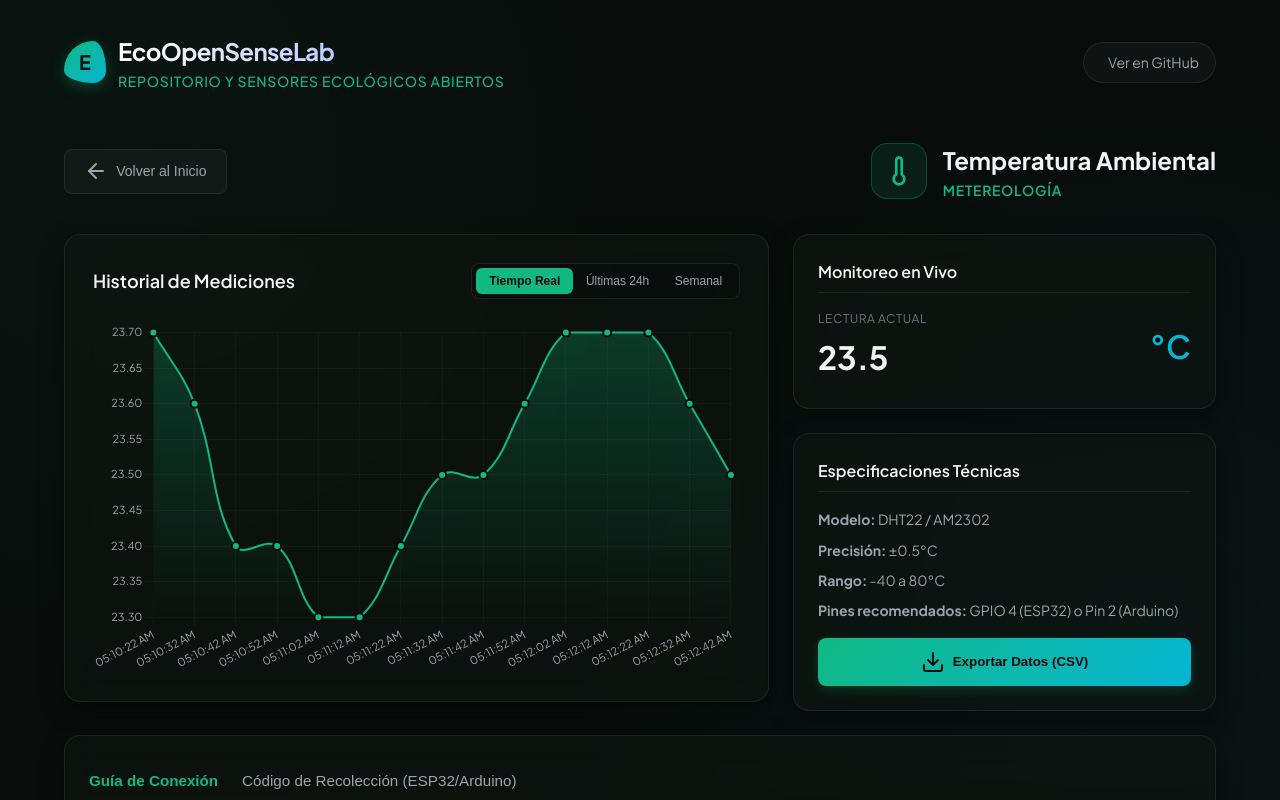
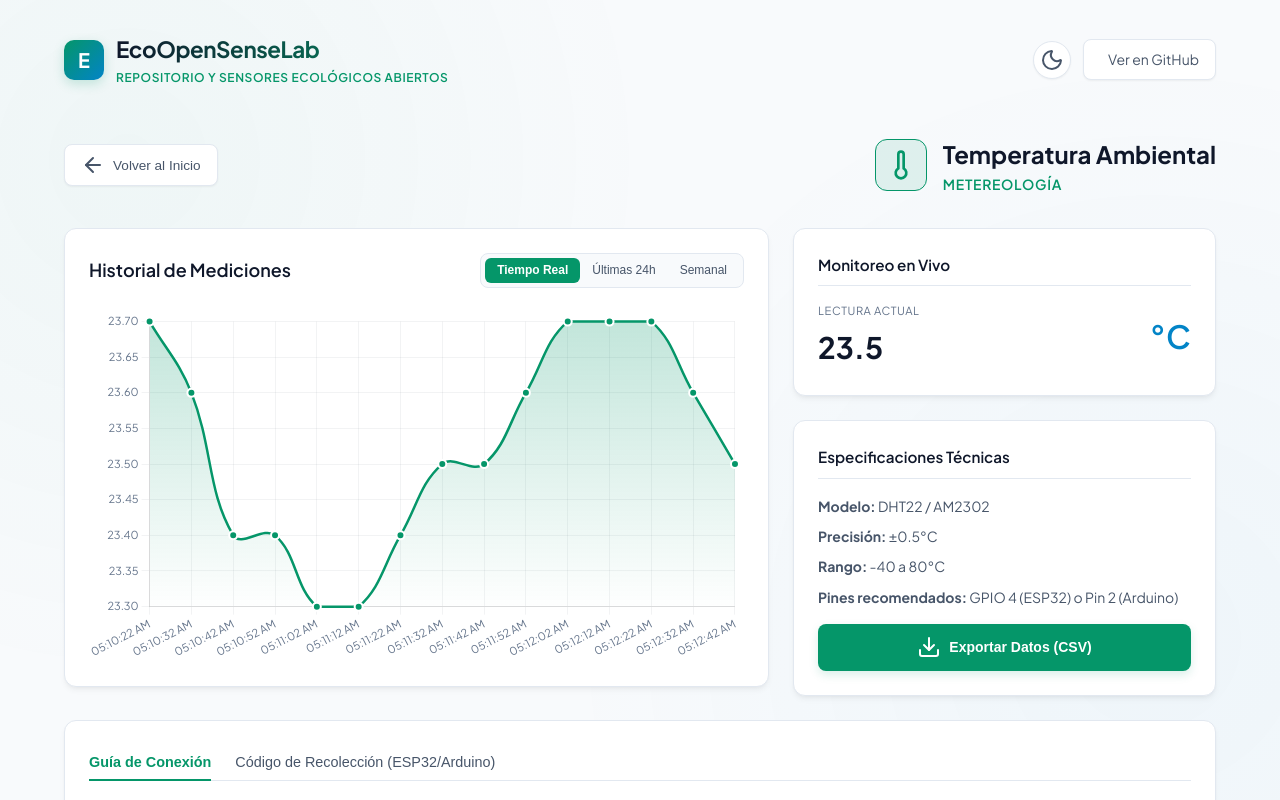
Before and after one commit to chechenque/EcoOpenSenseLab, a plain HTML site: page index.html in a window 1280 px wide. Both pictures are taken after a click on the element 346 px from the left and 741 px from the top of the page. Shown: the top 800 px of the page. Drawn offline with nearby package versions, Linux system fonts and the light colour scheme.

Commit message:
Actualizacion Con nuevos estilos

```diff
--- a/app.js
+++ b/app.js
@@ -31,6 +31,7 @@ const toastMessage = document.getElementById('toastMessage');
 
 // --- INICIALIZACIÓN ---
 document.addEventListener('DOMContentLoaded', () => {
+  initTheme();
   renderHomeGrid();
   startHomeLiveUpdates();
   setupEventListeners();
@@ -390,4 +391,44 @@ function setupEventListeners() {
 
   // Exportar datos
   exportCsvBtn.addEventListener('click', exportDataToCsv);
+
+  // Alternar tema
+  const themeToggleBtn = document.getElementById('themeToggleBtn');
+  if (themeToggleBtn) {
+    themeToggleBtn.addEventListener('click', toggleTheme);
+  }
 }
+
+// --- SOPORTE DE TEMAS (CLARO Y OSCURO) ---
+
+function initTheme() {
+  const savedTheme = localStorage.getItem('theme') || 'light';
+  document.documentElement.setAttribute('data-theme', savedTheme);
+  updateThemeIcon(savedTheme);
+}
+
+function toggleTheme() {
+  const currentTheme = document.documentElement.getAttribute('data-theme') || 'light';
+  const newTheme = currentTheme === 'light' ? 'dark' : 'light';
+
+  document.documentElement.setAttribute('data-theme', newTheme);
+  localStorage.setItem('theme', newTheme);
+  updateThemeIcon(newTheme);
+
+  // Si hay un gráfico activo, debemos redibujarlo con las variables de color del nuevo tema
+  if (activeSensor && detailDataBuffer.length) {
+    initChart('sensorChart', activeSensor.name, detailDataBuffer, activeSensor.unit);
+  }
+}
+
+function updateThemeIcon(theme) {
+  const sunIcon = document.querySelector('.sun-icon');
+  const moonIcon = document.querySelector('.moon-icon');
+  if (theme === 'dark') {
+    if (sunIcon) sunIcon.style.display = 'block';
+    if (moonIcon) moonIcon.style.display = 'none';
+  } else {
+    if (sunIcon) sunIcon.style.display = 'none';
+    if (moonIcon) moonIcon.style.display = 'block';
+  }
+}
--- a/index.html
+++ b/index.html
@@ -23,10 +23,16 @@
           <p>Repositorio y Sensores Ecológicos Abiertos</p>
         </div>
       </div>
-      <a href="https://github.com/chechenque/EcoOpenSenseLab" target="_blank" class="github-badge" id="githubLink">
-        <i data-lucide="github"></i>
-        <span>Ver en GitHub</span>
-      </a>
+      <div style="display: flex; align-items: center; gap: 0.75rem;">
+        <button class="theme-toggle-btn" id="themeToggleBtn" aria-label="Cambiar tema">
+          <i data-lucide="sun" class="sun-icon"></i>
+          <i data-lucide="moon" class="moon-icon"></i>
+        </button>
+        <a href="https://github.com/chechenque/EcoOpenSenseLab" target="_blank" class="github-badge" id="githubLink">
+          <i data-lucide="github"></i>
+          <span>Ver en GitHub</span>
+        </a>
+      </div>
     </header>
 
     <!-- VISTA PRINCIPAL (HOME) -->
--- a/js/chartHelper.js
+++ b/js/chartHelper.js
@@ -22,10 +22,19 @@ export function initChart(canvasId, label, dataPoints, unit) {
   const labels = dataPoints.map(p => p.timestamp);
   const values = dataPoints.map(p => p.value);
 
+  // Obtener variables de colores de CSS dinámicamente
+  const computedStyle = getComputedStyle(document.documentElement);
+  const gridColor = computedStyle.getPropertyValue('--chart-grid').trim() || 'rgba(0, 0, 0, 0.05)';
+  const ticksColor = computedStyle.getPropertyValue('--chart-ticks').trim() || '#64748b';
+  const tooltipBg = computedStyle.getPropertyValue('--tooltip-bg').trim() || '#0f172a';
+  const tooltipBorder = computedStyle.getPropertyValue('--tooltip-border').trim() || 'rgba(16, 185, 129, 0.2)';
+  const accentPrimary = computedStyle.getPropertyValue('--accent-primary').trim() || '#059669';
+  const textPrimary = computedStyle.getPropertyValue('--text-primary').trim() || '#0f172a';
+
   // Crear degradado elegante para el área bajo la curva
   const gradient = ctx.createLinearGradient(0, 0, 0, 300);
-  gradient.addColorStop(0, 'rgba(16, 185, 129, 0.25)');
-  gradient.addColorStop(1, 'rgba(16, 185, 129, 0.0)');
+  gradient.addColorStop(0, accentPrimary + '40'); // ~25% de opacidad
+  gradient.addColorStop(1, accentPrimary + '00'); // 0% de opacidad
 
   // Configuración de Chart.js
   chartInstance = new Chart(ctx, {
@@ -35,18 +44,18 @@ export function initChart(canvasId, label, dataPoints, unit) {
       datasets: [{
         label: label,
         data: values,
-        borderColor: '#10b981',
-        borderWidth: 2,
+        borderColor: accentPrimary,
+        borderWidth: 2.5,
         backgroundColor: gradient,
         fill: true,
         tension: 0.4, // Suaviza la línea
-        pointBackgroundColor: '#10b981',
-        pointBorderColor: '#080c0a',
+        pointBackgroundColor: accentPrimary,
+        pointBorderColor: computedStyle.getPropertyValue('--bg-surface').trim() || '#ffffff',
         pointBorderWidth: 2,
         pointRadius: 4,
         pointHoverRadius: 6,
-        pointHoverBackgroundColor: '#34d399',
-        pointHoverBorderColor: '#080c0a',
+        pointHoverBackgroundColor: accentPrimary,
+        pointHoverBorderColor: computedStyle.getPropertyValue('--bg-surface').trim() || '#ffffff',
         pointHoverBorderWidth: 2
       }]
     },
@@ -58,20 +67,20 @@ export function initChart(canvasId, label, dataPoints, unit) {
           display: false
         },
         tooltip: {
-          backgroundColor: 'rgba(14, 22, 17, 0.95)',
-          titleColor: '#9ca3af',
+          backgroundColor: tooltipBg,
+          titleColor: ticksColor,
           titleFont: {
             family: 'Plus Jakarta Sans',
             size: 11,
             weight: 'normal'
           },
-          bodyColor: '#f3f4f6',
+          bodyColor: computedStyle.getPropertyValue('--text-primary').trim() || '#ffffff',
           bodyFont: {
             family: 'Plus Jakarta Sans',
             size: 14,
             weight: 'bold'
           },
-          borderColor: 'rgba(16, 185, 129, 0.25)',
+          borderColor: tooltipBorder,
           borderWidth: 1,
           padding: 12,
           cornerRadius: 8,
@@ -86,11 +95,11 @@ export function initChart(canvasId, label, dataPoints, unit) {
       scales: {
         x: {
           grid: {
-            color: 'rgba(255, 255, 255, 0.03)',
+            color: gridColor,
             drawBorder: false
           },
           ticks: {
-            color: '#9ca3af',
+            color: ticksColor,
             font: {
               family: 'Plus Jakarta Sans',
               size: 11
@@ -99,11 +108,11 @@ export function initChart(canvasId, label, dataPoints, unit) {
         },
         y: {
           grid: {
-            color: 'rgba(255, 255, 255, 0.04)',
+            color: gridColor,
             drawBorder: false
           },
           ticks: {
-            color: '#9ca3af',
+            color: ticksColor,
             font: {
               family: 'Plus Jakarta Sans',
               size: 11
--- a/style.css
+++ b/style.css
@@ -1,11 +1,51 @@
 @import url('https://fonts.googleapis.com/css2?family=Plus+Jakarta+Sans:wght@300;400;500;600;700&display=swap');
 
 :root {
+  /* --- TEMA CLARO (CIENTÍFICO FORMAL) --- */
+  --bg-dark: #f8fafc;              /* Slate 50 */
+  --bg-surface: #ffffff;
+  --bg-surface-hover: #f1f5f9;     /* Slate 100 */
+  --border-light: #e2e8f0;         /* Slate 200 */
+  --border-active: #059669;        /* Emerald 600 */
+  --backdrop-filter: none;
+
+  --accent-primary: #059669;       /* Emerald 600 */
+  --accent-primary-rgb: 5, 150, 105;
+  --accent-secondary: #0284c7;     /* Sky 600 */
+  --accent-secondary-rgb: 2, 132, 199;
+  --accent-warning: #d97706;       /* Amber 600 */
+  --accent-error: #dc2626;         /* Red 600 */
+
+  --text-primary: #0f172a;         /* Slate 900 */
+  --text-secondary: #475569;       /* Slate 600 */
+  --text-muted: #64748b;           /* Slate 500 */
+
+  --shadow-sm: 0 1px 2px 0 rgba(0, 0, 0, 0.05);
+  --shadow-md: 0 4px 6px -1px rgba(0, 0, 0, 0.05), 0 2px 4px -2px rgba(0, 0, 0, 0.05);
+  --shadow-lg: 0 10px 15px -3px rgba(0, 0, 0, 0.05), 0 4px 6px -4px rgba(0, 0, 0, 0.05);
+
+  --transition-fast: 0.2s cubic-bezier(0.4, 0, 0.2, 1);
+  --transition-normal: 0.3s cubic-bezier(0.4, 0, 0.2, 1);
+
+  --radius-sm: 8px;
+  --radius-md: 12px;
+  --radius-lg: 20px;
+
+  /* Variables específicas de gráficos */
+  --chart-grid: rgba(15, 23, 42, 0.05);
+  --chart-ticks: #64748b;
+  --tooltip-bg: #0f172a;
+  --tooltip-border: rgba(5, 150, 105, 0.2);
+}
+
+[data-theme="dark"] {
+  /* --- TEMA OSCURO (GLASSMORPHIC ECO-TECH) --- */
   --bg-dark: #080c0a;
   --bg-surface: rgba(14, 22, 17, 0.6);
   --bg-surface-hover: rgba(22, 35, 27, 0.8);
   --border-light: rgba(255, 255, 255, 0.08);
   --border-active: rgba(16, 185, 129, 0.3);
+  --backdrop-filter: blur(16px);
 
   --accent-primary: #10b981;       /* Emerald */
   --accent-primary-rgb: 16, 185, 129;
@@ -22,12 +62,10 @@
   --shadow-md: 0 8px 24px rgba(0, 0, 0, 0.4);
   --shadow-lg: 0 16px 40px rgba(0, 0, 0, 0.6);
 
-  --transition-fast: 0.2s cubic-bezier(0.4, 0, 0.2, 1);
-  --transition-normal: 0.3s cubic-bezier(0.4, 0, 0.2, 1);
-
-  --radius-sm: 8px;
-  --radius-md: 16px;
-  --radius-lg: 24px;
+  --chart-grid: rgba(255, 255, 255, 0.03);
+  --chart-ticks: #9ca3af;
+  --tooltip-bg: rgba(14, 22, 17, 0.95);
+  --tooltip-border: rgba(16, 185, 129, 0.25);
 }
 
 * {
@@ -40,13 +78,20 @@ body {
   font-family: 'Plus Jakarta Sans', -apple-system, BlinkMacSystemFont, "Segoe UI", Roboto, Helvetica, Arial, sans-serif;
   background-color: var(--bg-dark);
   background-image:
-    radial-gradient(circle at 10% 20%, rgba(16, 185, 129, 0.05) 0%, transparent 40%),
-    radial-gradient(circle at 90% 80%, rgba(6, 182, 212, 0.05) 0%, transparent 45%);
+    radial-gradient(circle at 10% 20%, rgba(5, 150, 105, 0.04) 0%, transparent 40%),
+    radial-gradient(circle at 90% 80%, rgba(2, 132, 199, 0.04) 0%, transparent 45%);
   background-attachment: fixed;
   color: var(--text-primary);
   min-height: 100vh;
   line-height: 1.6;
   overflow-x: hidden;
+  transition: background-color var(--transition-normal), color var(--transition-normal);
+}
+
+[data-theme="dark"] body {
+  background-image:
+    radial-gradient(circle at 10% 20%, rgba(16, 185, 129, 0.05) 0%, transparent 40%),
+    radial-gradient(circle at 90% 80%, rgba(6, 182, 212, 0.05) 0%, transparent 45%);
 }
 
 /* Scrollbar styling */
@@ -68,11 +113,11 @@ body {
   background: var(--accent-primary);
 }
 
-/* Glassmorphism card utility */
+/* Glassmorphism/Flat card utility */
 .glass-card {
   background: var(--bg-surface);
-  backdrop-filter: blur(16px);
-  -webkit-backdrop-filter: blur(16px);
+  backdrop-filter: var(--backdrop-filter);
+  -webkit-backdrop-filter: var(--backdrop-filter);
   border: 1px solid var(--border-light);
   border-radius: var(--radius-md);
   box-shadow: var(--shadow-md);
@@ -82,7 +127,7 @@ body {
 .glass-card:hover {
   border-color: var(--border-active);
   background: var(--bg-surface-hover);
-  box-shadow: var(--shadow-lg), 0 0 20px rgba(16, 185, 129, 0.1);
+  box-shadow: var(--shadow-lg), 0 4px 20px rgba(var(--accent-primary-rgb), 0.08);
 }
 
 /* Typography & Layout */
@@ -109,39 +154,70 @@ header {
 
 .logo-icon {
   background: linear-gradient(135deg, var(--accent-primary), var(--accent-secondary));
-  width: 42px;
-  height: 42px;
-  border-radius: 30% 70% 70% 30% / 30% 30% 70% 70%;
+  width: 40px;
+  height: 40px;
+  border-radius: 10px;
   display: flex;
   align-items: center;
   justify-content: center;
-  color: var(--bg-dark);
+  color: #ffffff;
   font-weight: bold;
   font-size: 1.25rem;
-  box-shadow: 0 4px 15px rgba(16, 185, 129, 0.3);
-  animation: logo-morph 8s ease-in-out infinite alternate;
-}
-
-@keyframes logo-morph {
-  0% { border-radius: 30% 70% 70% 30% / 30% 30% 70% 70%; }
-  100% { border-radius: 70% 30% 30% 70% / 70% 70% 30% 30%; }
+  box-shadow: 0 4px 12px rgba(var(--accent-primary-rgb), 0.2);
 }
 
 .logo-text h1 {
-  font-size: 1.5rem;
+  font-size: 1.4rem;
   font-weight: 700;
-  letter-spacing: -0.025em;
-  background: linear-gradient(to right, #ffffff, #c7d2fe, var(--accent-secondary));
+  letter-spacing: -0.02em;
+  background: linear-gradient(to right, var(--text-primary), var(--accent-primary));
   -webkit-background-clip: text;
   -webkit-text-fill-color: transparent;
 }
 
 .logo-text p {
-  font-size: 0.875rem;
+  font-size: 0.75rem;
   color: var(--accent-primary);
-  font-weight: 500;
+  font-weight: 600;
   letter-spacing: 0.05em;
   text-transform: uppercase;
+}
+
+/* Theme Toggle Button */
+.theme-toggle-btn {
+  background: var(--bg-surface);
+  border: 1px solid var(--border-light);
+  color: var(--text-secondary);
+  width: 38px;
+  height: 38px;
+  border-radius: 50%;
+  display: flex;
+  align-items: center;
+  justify-content: center;
+  cursor: pointer;
+  box-shadow: var(--shadow-sm);
+  transition: all var(--transition-fast);
+}
+
+.theme-toggle-btn:hover {
+  background: var(--bg-surface-hover);
+  color: var(--text-primary);
+  border-color: var(--accent-primary);
+  transform: scale(1.05);
+}
+
+.theme-toggle-btn .sun-icon {
+  display: none;
+}
+.theme-toggle-btn .moon-icon {
+  display: block;
+}
+
+[data-theme="dark"] .theme-toggle-btn .sun-icon {
+  display: block;
+}
+[data-theme="dark"] .theme-toggle-btn .moon-icon {
+  display: none;
 }
 
 .github-badge {
@@ -149,17 +225,18 @@ header {
   align-items: center;
   gap: 0.5rem;
   padding: 0.5rem 1rem;
-  border-radius: 50px;
-  background: rgba(255, 255, 255, 0.03);
+  border-radius: 8px;
+  background: var(--bg-surface);
   border: 1px solid var(--border-light);
   color: var(--text-secondary);
   text-decoration: none;
   font-size: 0.875rem;
+  box-shadow: var(--shadow-sm);
   transition: all var(--transition-fast);
 }
 
 .github-badge:hover {
-  background: rgba(255, 255, 255, 0.08);
+  background: var(--bg-surface-hover);
   color: var(--text-primary);
   border-color: var(--text-secondary);
 }
@@ -184,7 +261,7 @@ header {
 }
 
 .framework-intro h2 {
-  font-size: 1.75rem;
+  font-size: 1.6rem;
   font-weight: 700;
   margin-bottom: 0.75rem;
   color: var(--text-primary);
@@ -198,46 +275,46 @@ header {
 
 .stages-grid {
   display: grid;
-  grid-template-columns: repeat(auto-fit, minmax(150px, 1fr));
+  grid-template-columns: repeat(auto-fit, minmax(140px, 1fr));
   gap: 1rem;
 }
 
 .stage-card {
-  padding: 1.25rem;
+  padding: 1.25rem 1rem;
   text-align: center;
   border-radius: var(--radius-md);
-  background: rgba(255, 255, 255, 0.02);
-  border: 1px solid rgba(255, 255, 255, 0.04);
+  background: var(--bg-dark);
+  border: 1px solid var(--border-light);
   transition: all var(--transition-normal);
 }
 
 .stage-card:hover {
-  background: rgba(16, 185, 129, 0.04);
-  border-color: rgba(16, 185, 129, 0.15);
+  background: var(--bg-surface-hover);
+  border-color: var(--accent-primary);
   transform: translateY(-2px);
 }
 
 .stage-icon {
-  width: 36px;
-  height: 36px;
+  width: 34px;
+  height: 34px;
   margin: 0 auto 0.75rem;
   display: flex;
   align-items: center;
   justify-content: center;
   border-radius: 50%;
-  background: rgba(16, 185, 129, 0.1);
+  background: rgba(var(--accent-primary-rgb), 0.1);
   color: var(--accent-primary);
 }
 
 .stage-card h3 {
-  font-size: 0.95rem;
+  font-size: 0.875rem;
   font-weight: 600;
   color: var(--text-primary);
 }
 
 /* Sensors Grid / Home View */
 .section-title {
-  font-size: 1.25rem;
+  font-size: 1.2rem;
   font-weight: 600;
   margin-bottom: 1.5rem;
   display: flex;
@@ -256,7 +333,7 @@ header {
 }
 
 .sensor-card {
-  padding: 1.75rem;
+  padding: 1.5rem;
   cursor: pointer;
   position: relative;
   display: flex;
@@ -273,41 +350,41 @@ header {
 }
 
 .sensor-icon-wrapper {
-  width: 48px;
-  height: 48px;
-  border-radius: 12px;
-  background: rgba(16, 185, 129, 0.08);
+  width: 44px;
+  height: 44px;
+  border-radius: 10px;
+  background: rgba(var(--accent-primary-rgb), 0.08);
   display: flex;
   align-items: center;
   justify-content: center;
   color: var(--accent-primary);
-  border: 1px solid rgba(16, 185, 129, 0.15);
+  border: 1px solid rgba(var(--accent-primary-rgb), 0.15);
   transition: all var(--transition-normal);
 }
 
 .sensor-card:hover .sensor-icon-wrapper {
   background: var(--accent-primary);
-  color: var(--bg-dark);
-  box-shadow: 0 4px 12px rgba(16, 185, 129, 0.3);
+  color: #ffffff;
+  box-shadow: 0 4px 12px rgba(var(--accent-primary-rgb), 0.3);
 }
 
 .sensor-badge {
-  font-size: 0.75rem;
+  font-size: 0.7rem;
   padding: 0.25rem 0.6rem;
-  border-radius: 50px;
-  background: rgba(255, 255, 255, 0.05);
+  border-radius: 6px;
+  background: var(--bg-dark);
   color: var(--text-secondary);
-  border: 1px solid rgba(255, 255, 255, 0.08);
+  border: 1px solid var(--border-light);
 }
 
 .sensor-meta h2 {
-  font-size: 1.25rem;
+  font-size: 1.15rem;
   font-weight: 600;
   margin-bottom: 0.5rem;
 }
 
 .sensor-meta p {
-  font-size: 0.875rem;
+  font-size: 0.85rem;
   color: var(--text-secondary);
   margin-bottom: 1.5rem;
   min-height: 40px;
@@ -321,7 +398,7 @@ header {
 }
 
 .sensor-value {
-  font-size: 2.25rem;
+  font-size: 2rem;
   font-weight: 700;
   color: var(--text-primary);
   font-variant-numeric: tabular-nums;
@@ -329,7 +406,7 @@ header {
 }
 
 .sensor-unit {
-  font-size: 1rem;
+  font-size: 0.95rem;
   color: var(--accent-secondary);
   font-weight: 600;
 }
@@ -337,28 +414,28 @@ header {
 /* Activity dot */
 .activity-dot {
   position: absolute;
-  top: 1.75rem;
-  right: 1.75rem;
+  top: 1.5rem;
+  right: 1.5rem;
   width: 8px;
   height: 8px;
   border-radius: 50%;
   background-color: var(--accent-primary);
-  box-shadow: 0 0 0 0 rgba(16, 185, 129, 0.7);
+  box-shadow: 0 0 0 0 rgba(var(--accent-primary-rgb), 0.7);
   animation: pulse-dot 2s infinite;
 }
 
 @keyframes pulse-dot {
   0% {
     transform: scale(0.95);
-    box-shadow: 0 0 0 0 rgba(16, 185, 129, 0.7);
+    box-shadow: 0 0 0 0 rgba(var(--accent-primary-rgb), 0.7);
   }
   70% {
     transform: scale(1);
-    box-shadow: 0 0 0 8px rgba(16, 185, 129, 0);
+    box-shadow: 0 0 0 8px rgba(var(--accent-primary-rgb), 0);
   }
   100% {
     transform: scale(0.95);
-    box-shadow: 0 0 0 0 rgba(16, 185, 129, 0);
+    box-shadow: 0 0 0 0 rgba(var(--accent-primary-rgb), 0);
   }
 }
 
@@ -386,22 +463,23 @@ header {
   display: flex;
   align-items: center;
   gap: 0.5rem;
-  background: rgba(255, 255, 255, 0.03);
+  background: var(--bg-surface);
   border: 1px solid var(--border-light);
   color: var(--text-secondary);
-  padding: 0.6rem 1.2rem;
+  padding: 0.5rem 1rem;
   border-radius: var(--radius-sm);
   cursor: pointer;
   font-weight: 500;
-  font-size: 0.875rem;
+  font-size: 0.85rem;
+  box-shadow: var(--shadow-sm);
   transition: all var(--transition-fast);
 }
 
 .back-btn:hover {
-  background: rgba(255, 255, 255, 0.08);
+  background: var(--bg-surface-hover);
   color: var(--text-primary);
   border-color: var(--text-secondary);
-  transform: translateX(-4px);
+  transform: translateX(-3px);
 }
 
 .detail-title-block {
@@ -411,10 +489,10 @@ header {
 }
 
 .detail-icon-wrapper {
-  width: 56px;
-  height: 56px;
+  width: 52px;
+  height: 52px;
   border-radius: var(--radius-md);
-  background: rgba(16, 185, 129, 0.1);
+  background: rgba(var(--accent-primary-rgb), 0.1);
   display: flex;
   align-items: center;
   justify-content: center;
@@ -436,7 +514,7 @@ header {
 }
 
 .chart-section {
-  padding: 1.75rem;
+  padding: 1.5rem;
 }
 
 .chart-header {
@@ -450,7 +528,7 @@ header {
 
 .timeframe-selector {
   display: flex;
-  background: rgba(0, 0, 0, 0.2);
+  background: var(--bg-dark);
   padding: 0.25rem;
   border-radius: var(--radius-sm);
   border: 1px solid var(--border-light);
@@ -460,7 +538,7 @@ header {
   background: transparent;
   border: none;
   color: var(--text-secondary);
-  padding: 0.4rem 0.8rem;
+  padding: 0.35rem 0.75rem;
   border-radius: 6px;
   cursor: pointer;
   font-size: 0.75rem;
@@ -470,7 +548,7 @@ header {
 
 .timeframe-btn.active {
   background: var(--accent-primary);
-  color: var(--bg-dark);
+  color: #ffffff;
   font-weight: 600;
 }
 
@@ -491,7 +569,7 @@ header {
 }
 
 .info-card h3 {
-  font-size: 1rem;
+  font-size: 0.95rem;
   font-weight: 600;
   margin-bottom: 1rem;
   color: var(--text-primary);
@@ -511,7 +589,7 @@ header {
 }
 
 .live-stat .label {
-  font-size: 0.75rem;
+  font-size: 0.7rem;
   color: var(--text-muted);
   text-transform: uppercase;
   letter-spacing: 0.05em;
@@ -519,7 +597,7 @@ header {
 }
 
 .live-stat .value {
-  font-size: 2rem;
+  font-size: 1.85rem;
   font-weight: 700;
   color: var(--text-primary);
 }
@@ -529,22 +607,24 @@ header {
   align-items: center;
   justify-content: center;
   gap: 0.5rem;
-  background: linear-gradient(135deg, var(--accent-primary), var(--accent-secondary));
+  background: var(--accent-primary);
   border: none;
-  color: var(--bg-dark);
-  padding: 0.75rem 1.5rem;
+  color: #ffffff;
+  padding: 0.7rem 1.2rem;
   border-radius: var(--radius-sm);
   cursor: pointer;
   font-weight: 600;
+  font-size: 0.875rem;
   width: 100%;
   margin-top: 1rem;
   transition: all var(--transition-fast);
-  box-shadow: 0 4px 12px rgba(16, 185, 129, 0.2);
+  box-shadow: 0 4px 10px rgba(var(--accent-primary-rgb), 0.15);
 }
 
 .export-btn:hover {
+  background: var(--border-active);
   transform: translateY(-1px);
-  box-shadow: 0 6px 18px rgba(16, 185, 129, 0.35);
+  box-shadow: 0 6px 15px rgba(var(--accent-primary-rgb), 0.25);
 }
 
 /* Documentation Tab Component (Arduino/ESP32 Code) */
@@ -563,9 +643,9 @@ header {
   background: transparent;
   border: none;
   color: var(--text-secondary);
-  padding: 0.75rem 0;
+  padding: 0.6rem 0;
   cursor: pointer;
-  font-size: 0.95rem;
+  font-size: 0.9rem;
   font-weight: 500;
   position: relative;
   transition: color var(--transition-fast);
@@ -609,11 +689,11 @@ header {
   color: var(--text-primary);
 }
 
-/* Code block styles */
+/* Code block styles (Fixed Dark Palette for legibility) */
 .code-wrapper {
   position: relative;
-  background: #040605;
-  border: 1px solid var(--border-light);
+  background: #0d131a; /* Dark background always for IDE code style */
+  border: 1px solid rgba(255, 255, 255, 0.05);
   border-radius: var(--radius-sm);
   overflow: hidden;
   margin-top: 1rem;
@@ -621,7 +701,7 @@ header {
 
 .code-header {
   background: rgba(255, 255, 255, 0.02);
-  border-bottom: 1px solid var(--border-light);
+  border-bottom: 1px solid rgba(255, 255, 255, 0.05);
   padding: 0.5rem 1rem;
   display: flex;
   justify-content: space-between;
@@ -630,14 +710,14 @@ header {
 
 .code-lang {
   font-size: 0.75rem;
-  color: var(--text-muted);
+  color: #8fa0b3;
   font-weight: 600;
 }
 
 .copy-btn {
   background: transparent;
   border: none;
-  color: var(--text-secondary);
+  color: #8fa0b3;
   cursor: pointer;
   display: flex;
   align-items: center;
@@ -650,7 +730,7 @@ header {
 
 .copy-btn:hover {
   background: rgba(255, 255, 255, 0.05);
-  color: var(--text-primary);
+  color: #ffffff;
 }
 
 pre {
@@ -662,7 +742,7 @@ pre {
 code {
   font-family: 'Courier New', Courier, monospace;
   font-size: 0.875rem;
-  color: #10b981;
+  color: #34d399; /* Green tone syntax */
 }
 
 /* Toast Notification */
@@ -670,11 +750,11 @@ code {
   position: fixed;
   bottom: 2rem;
   right: 2rem;
-  background: rgba(16, 26, 20, 0.95);
-  border: 1px solid var(--accent-primary);
+  background: var(--text-primary);
+  border: 1px solid var(--border-light);
   border-radius: var(--radius-sm);
   padding: 0.75rem 1.5rem;
-  color: var(--text-primary);
+  color: var(--bg-dark);
   box-shadow: var(--shadow-lg);
   display: flex;
   align-items: center;
```
